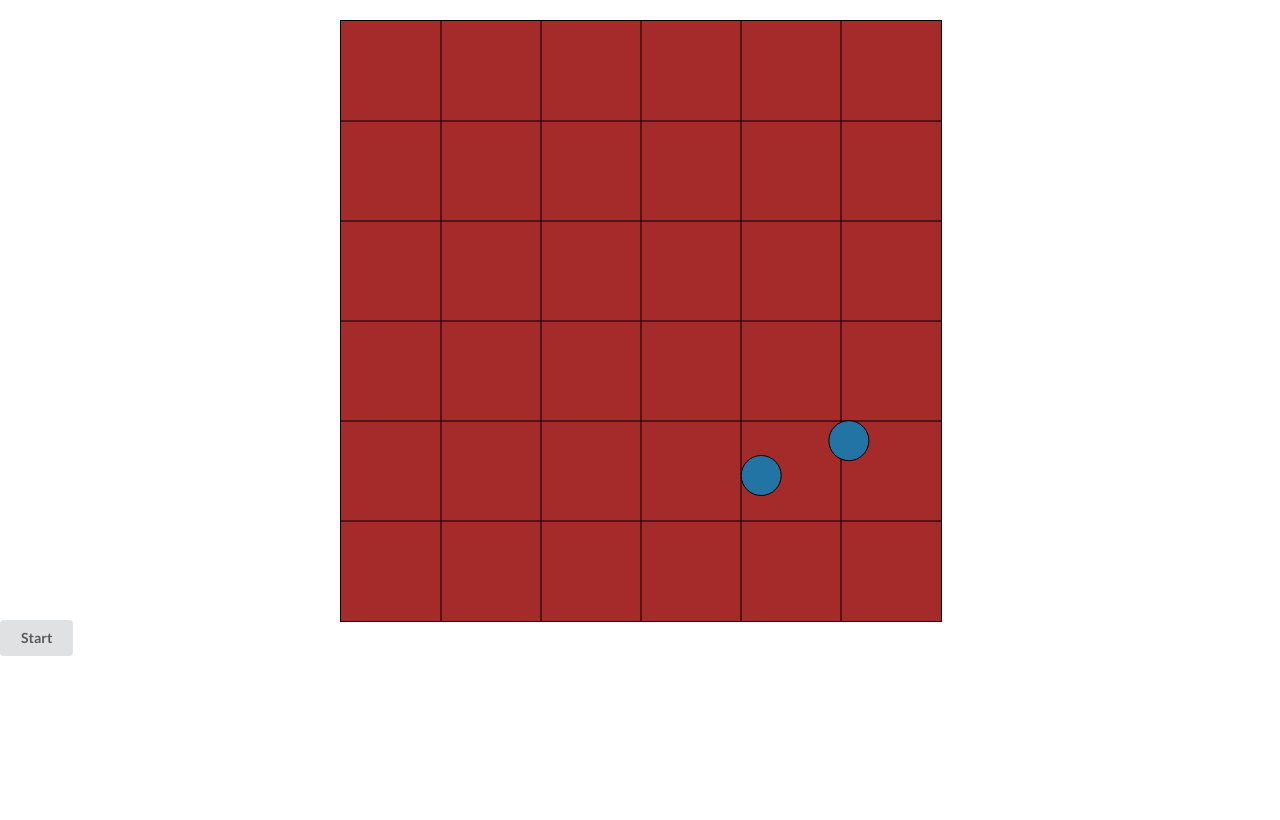
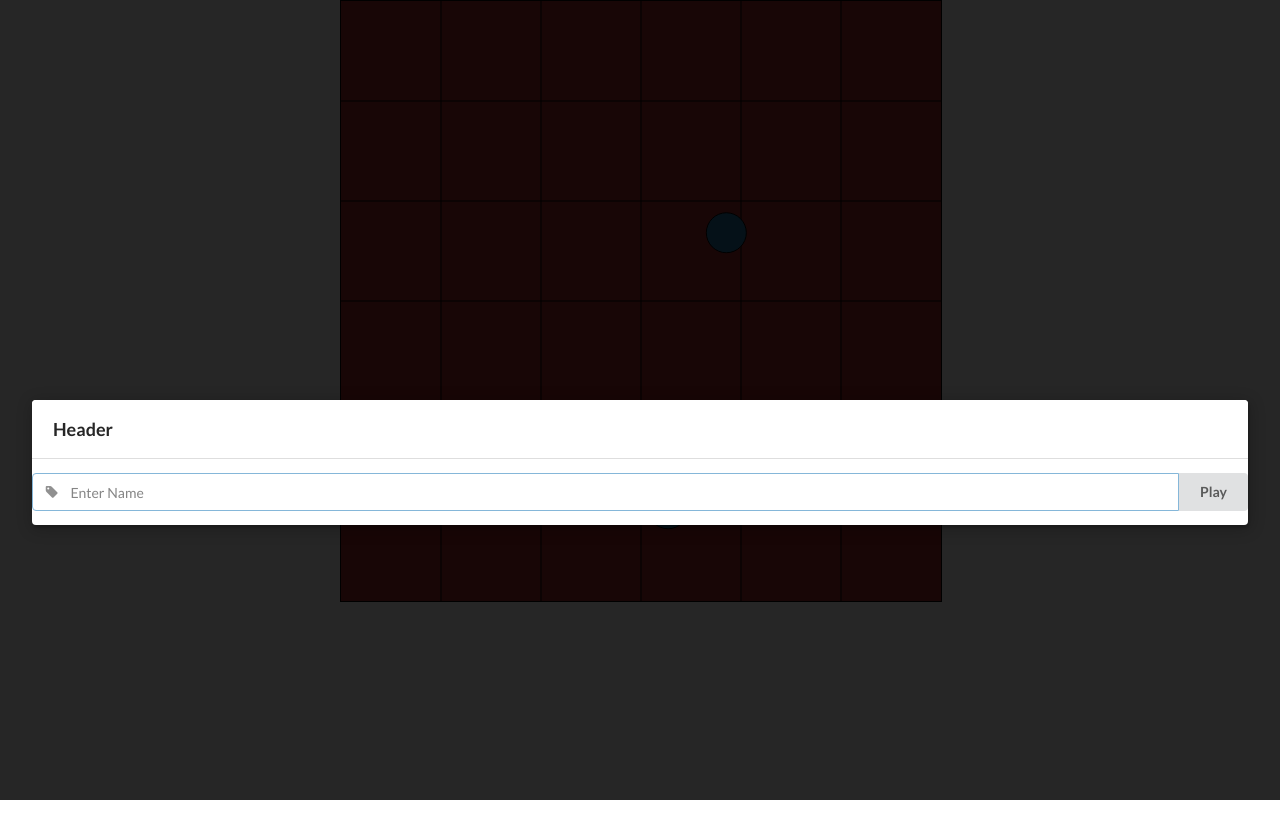
Before and after one commit to JttWest/Bumper.io, a website built with webpack: page client/index.html in a window 1280 px wide. Built offline with nearby package versions, Linux system fonts and the light colour scheme.

Commit message:
game menu working for join

```diff
--- a/client/css/app.css
+++ b/client/css/app.css
@@ -2,15 +2,15 @@ body {
   margin: 0;
 }
 
-canvas {
+#canvas {
   border: solid 1px black;
   position: relative;
-  background: #447604;
+  background: brown;
 }
 
 #holder {
   display: block;
-  margin: 20px auto 0 auto;
+  margin: 0 auto;
   width: 600px;
   height: 600px;
 }
--- a/client/index.html
+++ b/client/index.html
@@ -9,20 +9,16 @@
 </head>
 
 <body>
-  <div id="holder" class="stackable">
+  <div id="holder" class="ui">
     <canvas id="canvas" width="600" height="600" tabindex='1'></canvas>
   </div>
 
-  <div id="startBtn" class="ui button" tabindex="0">
-    Start
-  </div>
-
-  <div id="menu" class="ui modal fullscreen padded grid">
+  <div id="standbyMenu" class="ui modal fullscreen padded grid">
     <div class="ui header row">Header</div>
     <div class="ui action left icon input row">
         <i class="tag icon"></i>
         <input id="nameInput" type="text" placeholder="Enter Name">
-        <button id="playButton" class="ui button">Search</button>
+        <button id="playButton" class="ui button">Play</button>
       </div>
   </div>
 </body>
--- a/client/js/app.js
+++ b/client/js/app.js
@@ -13,8 +13,6 @@ const global = require('./global');
 const GameState = require('../../shared/models/game-state');
 const BotManager = require('../../shared/models/bot-manager');
 
-// going to be gradually replancing the old 1 with this
-// intended for single player / client side for now
 const gameState = new GameState();
 
 const canvas = document.getElementById('canvas');
@@ -22,32 +20,12 @@ const canvas = document.getElementById('canvas');
 control.registerKeysInput(canvas);
 control.registerMouseDirectionInput(canvas);
 
-class PlayerSnapshot {
-  // constructor() {
-  //   this.movement = null
-  //   this.action = null
-  // }
-
-  setAction(action) {
-    this.action = action;
-  }
-
-  setMovement(movement) {
-    this.movement = movement;
-  }
-}
-
-global.register('gameState', gameState);
-
-const player = gameState.join();
-
-global.register('player', player);
+global.set('gameState', gameState);
 
 const numBots = 3;
 const botManager = new BotManager(gameState);
 botManager.createBots(numBots);
 
-// TODO: join game here or above
 
 /*
 Game Tick:
@@ -55,18 +33,31 @@ Game Tick:
 2. insert snapshot into Player object returned
 3. process game state tick
 */
-const gameTick = () => {
-  setTimeout(gameTick, configs.shared.tickInterval);
+const gameLoop = () => {
+  setTimeout(gameLoop, configs.shared.tickInterval);
+
+  debug.logGameTickRate();
 
   botManager.tick();
 
-  const userInputs = control.getUserInputData();
+  // client is currently playing
+  const clientPlayer = global.get('clientPlayer');
 
-  player.insertSnapshot(userInputs.movement, userInputs.action);
+  if (clientPlayer && !clientPlayer.isKilled) {
+    const userInputs = control.getUserInputData();
+    clientPlayer.insertSnapshot(userInputs.movement, userInputs.action);
+  }
+
   gameState.tick();
 };
 
-// run game loop
-gameTick();
+gameLoop();
 
 graphics.renderLoop();
+
+/*
+when user click play in standby menu
+ start gameLoop and renderLoop
+   if died -> show standby menu
+
+*/
--- a/client/js/control.js
+++ b/client/js/control.js
@@ -19,7 +19,7 @@ let mouseX = 0;
 let mouseY = 0;
 
 const getMovementData = () => {
-  const player = global.get('player');
+  const player = global.get('clientPlayer');
 
   const deltaX = mouseX - player.position.x;
   const deltaY = mouseY - player.position.y;
@@ -51,6 +51,7 @@ module.exports = {
   registerKeysInput(element) {
     element.addEventListener('keydown', (event) => {
       keyRegister[event.keyCode] = true;
+      event.preventDefault();
     });
 
     element.addEventListener('keyup', (event) => {
--- a/client/js/global.js
+++ b/client/js/global.js
@@ -1,20 +1,43 @@
-const global = {};
+const global = {
+  clientPlayer: null,
+  gameState: null,
+};
+
+const status = {
+  PLAYING: 'PLAYING',
+  STANDBY: 'STANDY',
+  MENU: 'MENU'
+};
+
+let appStatus = status.MENU;
 
 module.exports = {
-  register: (name, obj) => {
-    global[name] = obj;
+  getAppStatus: () => appStatus,
+
+  updateAppStatus: (newStatus) => {
+    if (!status[newStatus])
+      throw new Error(`Attempting to update app status with invalid value: ${newStatus}`);
+
+    appStatus = status[newStatus];
   },
 
+  // register: (name, obj) => {
+  //   if (Object.keys(global[name]).length !== 0)
+  //     throw new Error(`REGISTER: Global data with key '${name}' already register`);
+
+  //   global[name] = obj;
+  // },
+
   get: (name) => {
-    if (!global[name])
-      throw new Error(`GET: Global data with key '${name}' doesn't exist`);
+    if (!global.hasOwnProperty(name))
+      throw new Error(`Global data with key '${name}' doesn't exist`);
 
     return global[name];
   },
 
-  update: (name, obj) => {
-    if (!global[name])
-      throw new Error(`UPDATE: Global data with key '${name}' doesn't exist`);
+  set: (name, obj) => {
+    if (!global.hasOwnProperty(name))
+      throw new Error(`Global data with key '${name}' doesn't exist`);
 
     global[name] = obj;
   }
--- a/client/js/graphics.js
+++ b/client/js/graphics.js
@@ -87,6 +87,10 @@ const drawPlayer = (player, color) => {
   );
 };
 
+const drawPlayerName = (player) => {
+
+}
+
 const drawAttackRadius = (player) => {
   // color starts off at orange and becomes redder as it counts down rounded to nearest 1
   const greenIntensity = Math.round((255 * (player.actions.attack.countdown / configs.shared.attackCountdown)));
@@ -100,6 +104,7 @@ const drawAttackRadius = (player) => {
 
 const renderLoop = () => {
   const gameState = global.get('gameState');
+  const clientPlayer = global.get('clientPlayer');
 
   ctx.clearRect(0, 0, canvas.width, canvas.height);
 
@@ -114,7 +119,10 @@ const renderLoop = () => {
       drawAttackRadius(player);
     }
 
-    drawPlayer(player, configs.client.otherPlayersColor);
+    if (clientPlayer && player.id === clientPlayer.id)
+      drawPlayer(player, configs.client.clientPlayerColor);
+    else
+      drawPlayer(player, configs.client.otherPlayersColor);
   });
 
   requestAnimationFrame(renderLoop);
--- a/client/js/menu.js
+++ b/client/js/menu.js
@@ -1,11 +1,18 @@
-$('#startBtn').click(() => {
-  $('#menu')
-    .modal('setting', 'transition', 'scale')
-    .modal('show');
-});
+const global = require('./global');
+
+$('#standbyMenu')
+  .modal('setting', 'transition', 'scale')
+  .modal('show');
 
 $('#playButton').click(() => {
   const name = $('#nameInput').val();
+  const gameState = global.get('gameState');
+  const clientPlayer = gameState.join(name);
+  global.set('clientPlayer', clientPlayer);
 
-  // start game -> name
+  $('#canvas').focus();
+
+  $('#standbyMenu')
+    .modal('setting', 'transition', 'scale')
+    .modal('hide');
 });
--- a/game-configs.json
+++ b/game-configs.json
@@ -20,7 +20,7 @@
   },
   "client": {
     "isDebugMode": false,
-    "playerColor": "#2274A5",
+    "clientPlayerColor": "green",
     "otherPlayersColor": "#2274A5",
     "zoneBorderColor": "black"
   }
```
Also changed, not shown: .eslintrc.json.
